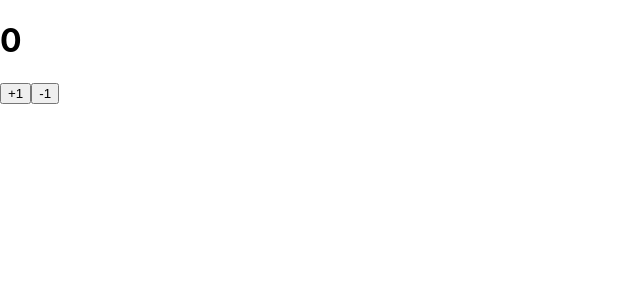
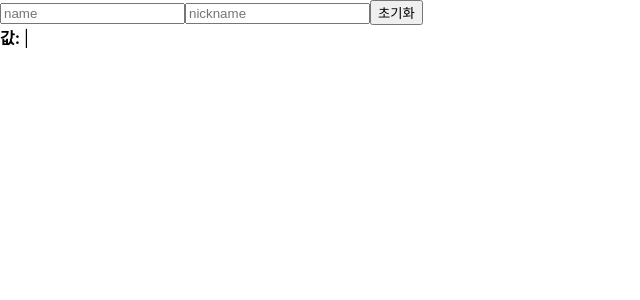
Before and after one commit to SeoBoSeok/react-tutorials, a React (Create React App) app: page / in a window 1280 px wide. Shown: the top 300 px of the page, without its empty margins (0-640 px from the left). Built offline with nearby package versions, Linux system fonts and the light colour scheme.

Commit message:
여러개의 input 상태관리하기

```diff
--- a/src/App.js
+++ b/src/App.js
@@ -1,10 +1,10 @@
 import React from 'react';
-import Counter from './Counter';
+import InputSample from './InputSample';
 import './App.css';
 
 function App() {
   return (
-    <Counter />
+    <InputSample />
   );
 }
 
--- /dev/null
+++ b/src/InputSample.js
@@ -0,0 +1,37 @@
+import React, { useState } from 'react';
+
+function InputSample() {
+  const [inputs, setInputs] = useState({
+    name: '',
+    nickname: '',
+  });
+  const { name, nickname } = inputs;
+  // e = event 객체
+  const onChanged = (e) => {
+    const { name, value } = e.target;
+
+    setInputs({
+      ...inputs,
+      [name]: value
+    });
+  }
+  const onReset = (e) => {
+    setInputs({
+      name: '',
+      nickname: ''
+    })
+  }
+  return (
+    <div>
+      <input name="name" onChange={onChanged} placeholder="name" value={name} />
+      <input name="nickname" onChange={onChanged} placeholder="nickname" value={nickname} />
+      <button onClick={onReset}>초기화</button>
+      <div>
+        <b>값: </b>
+        {name} | {nickname}
+      </div>
+    </div>
+  )
+}
+
+export default InputSample;
```
